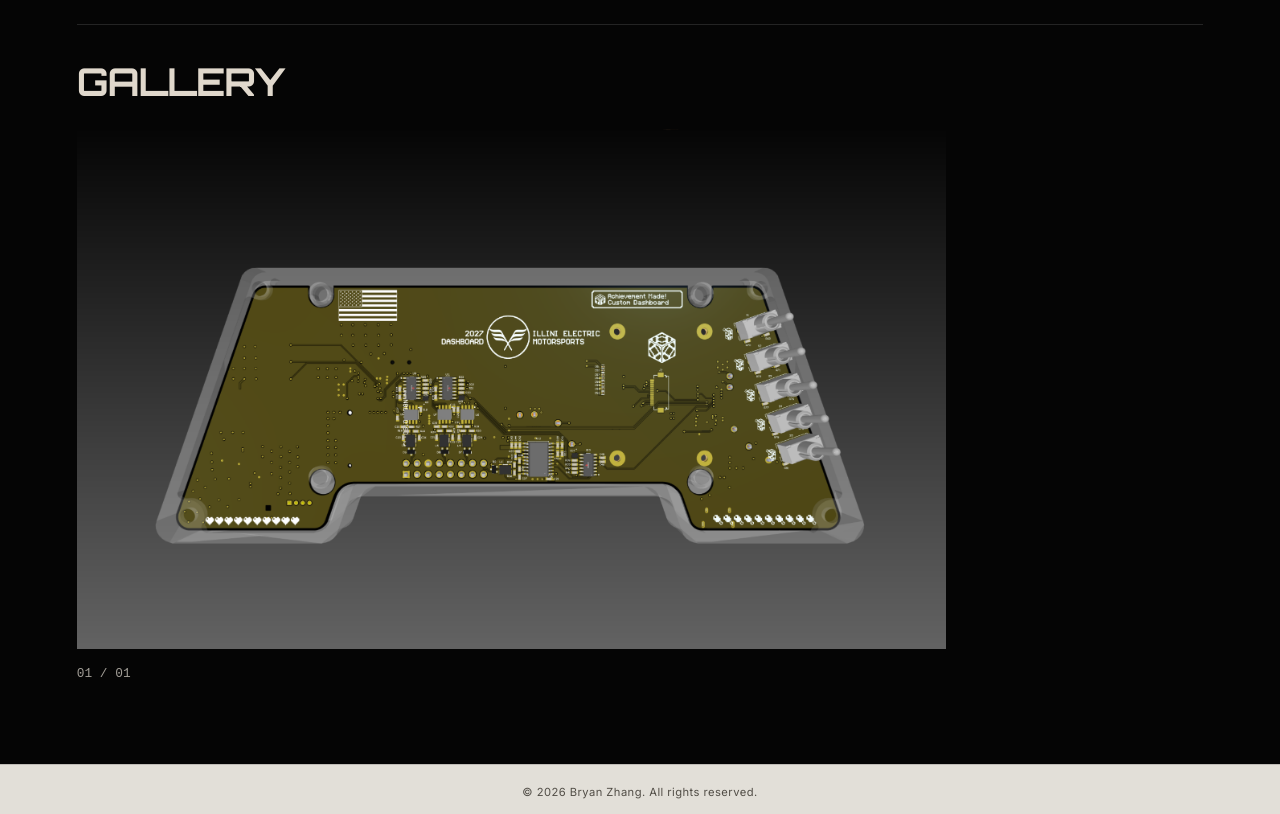
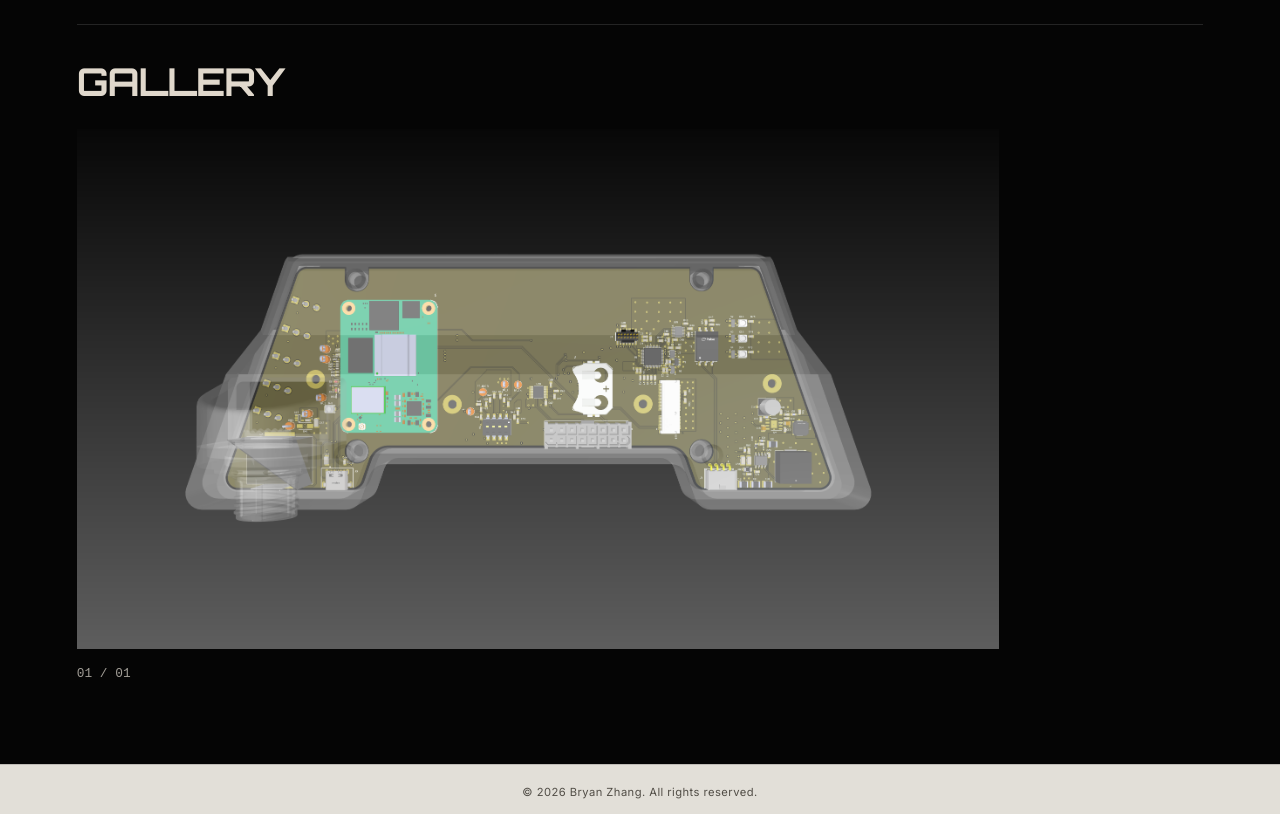
Before and after one commit to bryanzhangg/CS124_Portfolio, a React (Vite) app: page /projects/project-2027dash in a window 1280 px wide. Shown: the part 840-1654 px from the top of the page. Built offline with nearby package versions, Linux system fonts and the light colour scheme; a web font is replaced by a local one.

Commit message:
add picture of back of initial dash pcb

```diff
--- a/src/data/projects.js
+++ b/src/data/projects.js
@@ -22,7 +22,7 @@ const projects = [
     title: "FSAE EV DASH PCB",
     caption: "Currently designing the 6-layer high speed 2027 custom Dash PCB for our FSAE EV team.",
     image: "/assets/projects/dash_pcb_v2.png",
-    gallery: [],
+    gallery: ["/assets/projects/dash_pcb_v2_back.png"],
     description: "Currently designing the 6-layer high speed 2027 custom Dash PCB for our FSAE EV team (our team's first fully custom solution). This project is in progress. Please check back later for more updates!",
     tags: ["Schematic Capture", "PCB Layout", "Altium Designer"],
     links: {},
```
Also changed, not shown: public/assets/projects/dash_pcb_v2_back.png (added).
